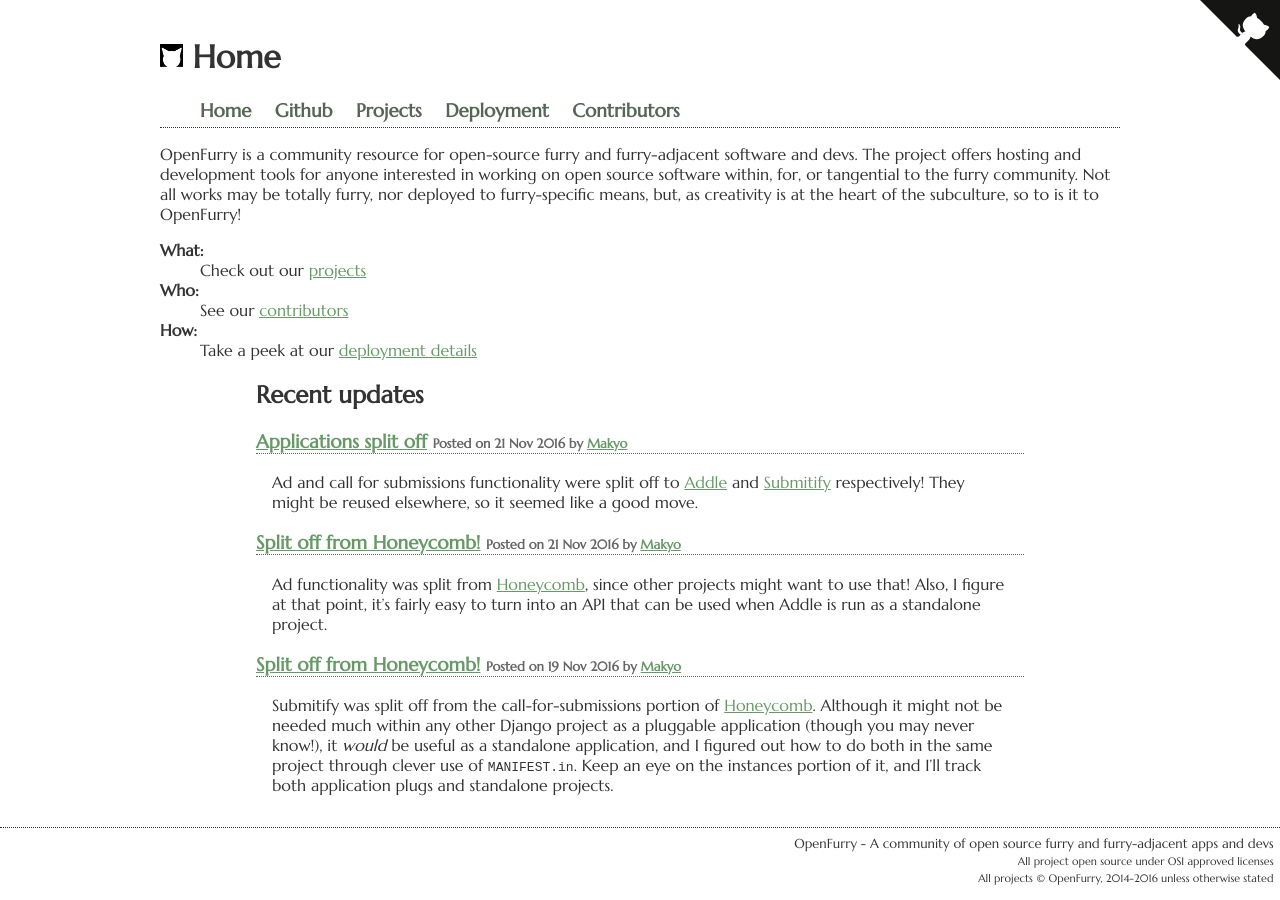
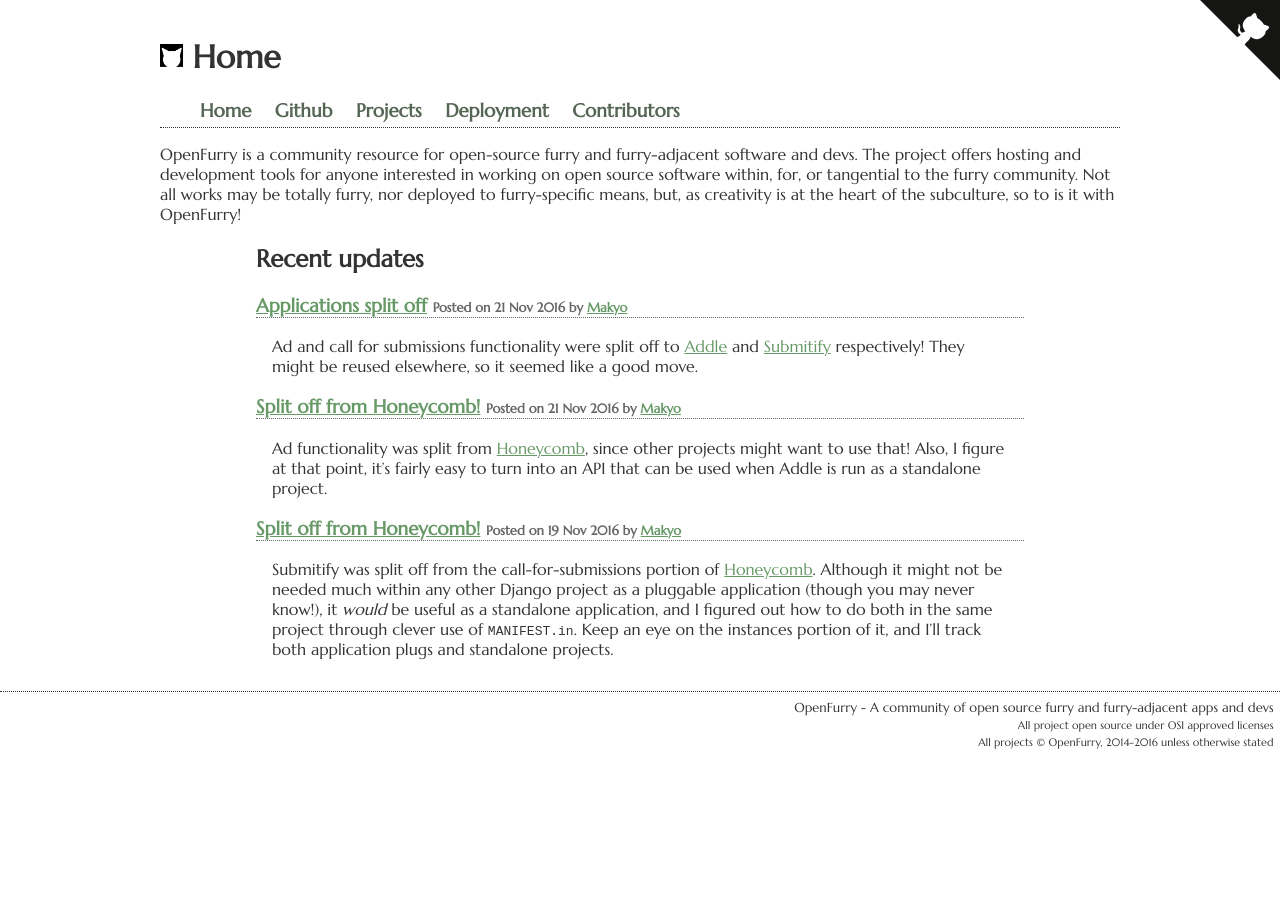
Before and after one commit to OpenFurry/openfurry.org, a Jekyll site: the page built from index.md, in a window 1280 px wide. Built offline with Jekyll 4.4.1, drawn with Linux system fonts in a browser that asks for light colours.

Commit message:
dl was distracting and ugly

```diff
--- a/index.md
+++ b/index.md
@@ -3,16 +3,7 @@ layout: default
 title: Home
 ---
 
-OpenFurry is a community resource for open-source furry and furry-adjacent software and devs.  The project offers hosting and development tools for anyone interested in working on open source software within, for, or tangential to the furry community.  Not all works may be totally furry, nor deployed to furry-specific means, but, as creativity is at the heart of the subculture, so to is it to OpenFurry!
-
-**What:**
-:   Check out our [projects](/projects)
-
-**Who:**
-:   See our [contributors](/contributors)
-
-**How:**
-:   Take a peek at our [deployment details](/deployment)
+OpenFurry is a community resource for open-source furry and furry-adjacent software and devs.  The project offers hosting and development tools for anyone interested in working on open source software within, for, or tangential to the furry community.  Not all works may be totally furry, nor deployed to furry-specific means, but, as creativity is at the heart of the subculture, so to is it with OpenFurry!
 
 <div class="post-list">
     <h2>Recent updates</h2>
```
